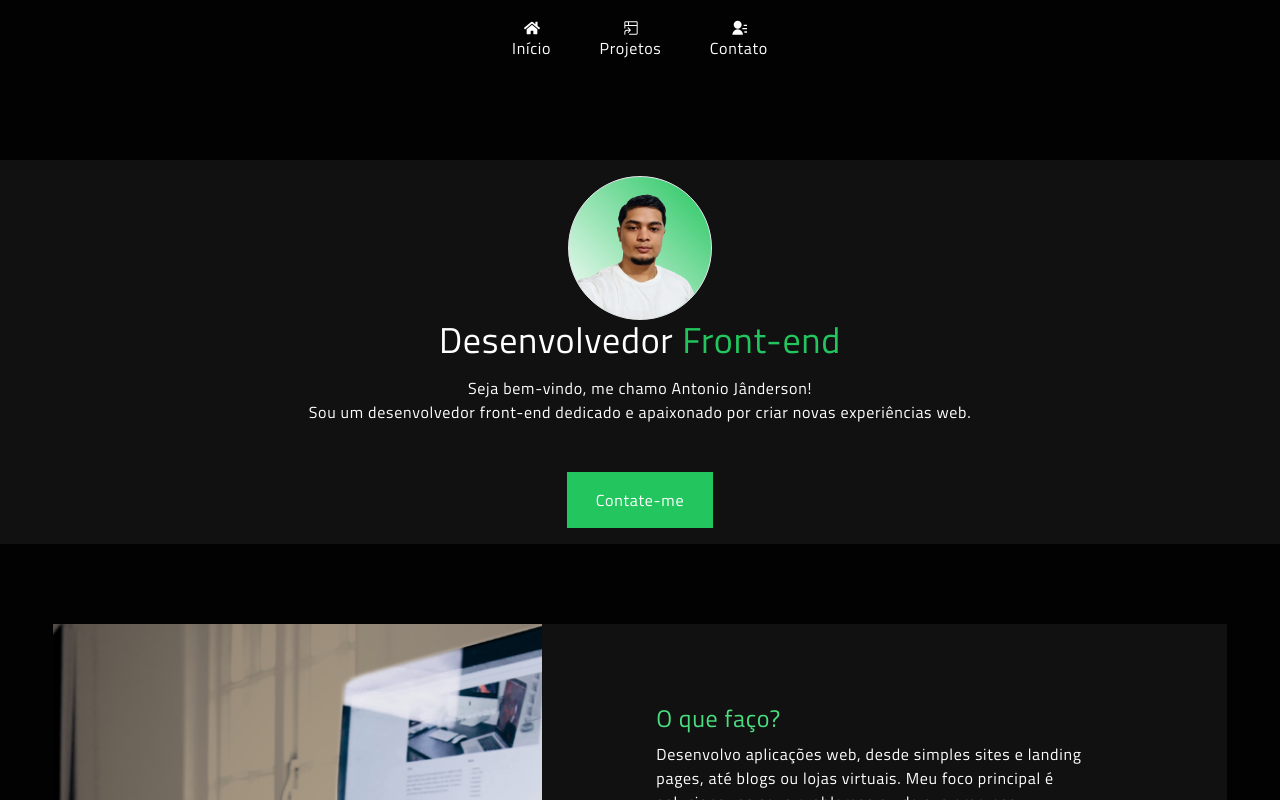
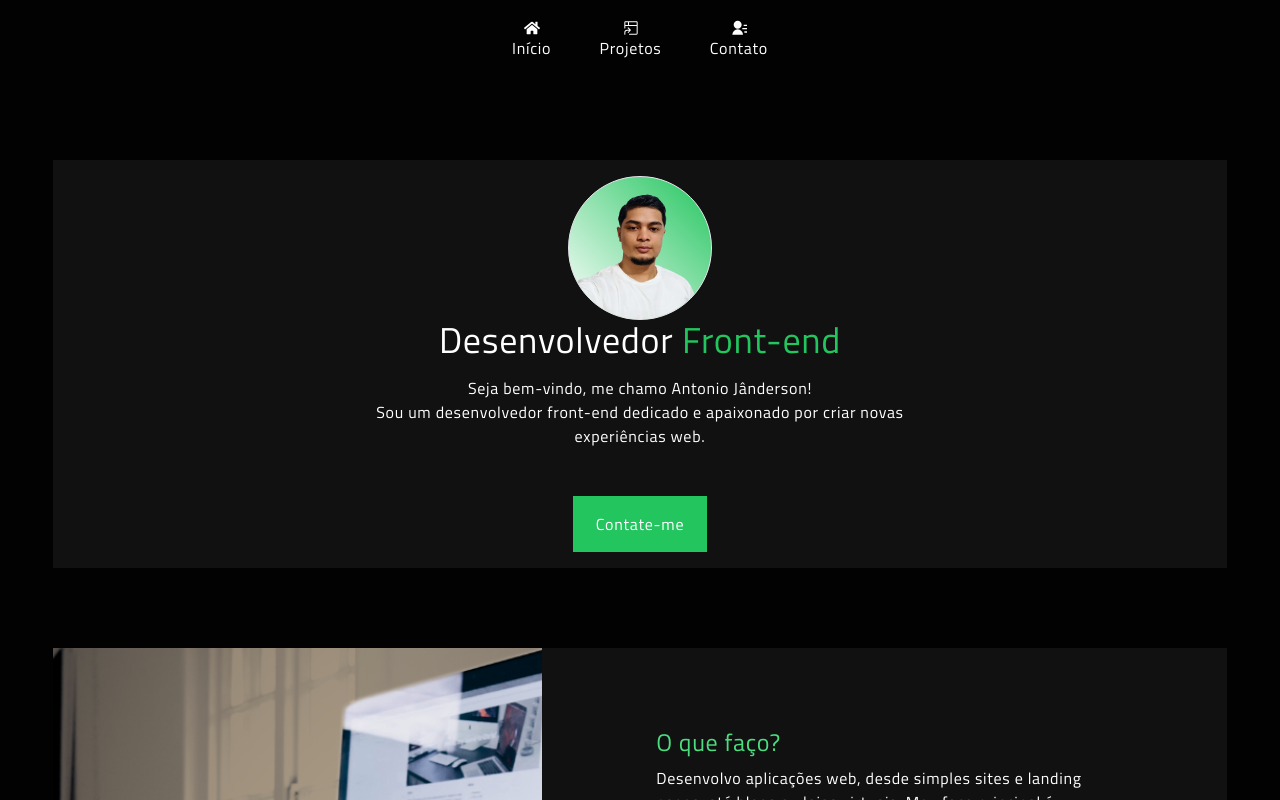
Before and after one commit to jotaMch/Portfolio_Jm, a React (Create React App) app: page / in a window 1280 px wide. Shown: the top 800 px of the page. Built offline with nearby package versions, Linux system fonts and the light colour scheme.

Commit message:
new commit

```diff
--- a/src/components/sections/SectionInit.jsx
+++ b/src/components/sections/SectionInit.jsx
@@ -18,7 +18,7 @@ const SectionInit = ({scrollToTop, isVisible}) => {
             }
             < Cabecalho />
             <div className="h-full w-full relative flex justify-center items-center">
-                <article className="flex justify-center items-center text-white container h-screen md:h-[800px] lg:h-full xl:h-full p-4 mt-0 md:mt-36 lg:mt-40 xl:mt-40 mb-20 bg-[#111] h-[500px]">
+                <article className="flex justify-center items-center text-white w-11/12 h-screen md:h-[800px] lg:h-full xl:h-full p-4 mt-0 md:mt-36 lg:mt-40 xl:mt-40 mb-20 bg-[#111] h-[500px]">
                     <div className="mx-auto md:mx-0 lg:mx-0 xl:mx-0 w-11/12 md:w-full lg:w-7/12 xl:w-7/12
                     flex flex-col justify-center items-center text-center">
                         <img src={Layout}
--- a/src/components/sections/SectionProjects.jsx
+++ b/src/components/sections/SectionProjects.jsx
@@ -44,7 +44,7 @@ const SectionProjects = ({ projects, newProject }) => {
             </button>
             }
             < Cabecalho />
-            <section className="flex flex-col justify-center md:pt-36 lg:pt-40 pt-0 xl:pt-40 container mx-auto">
+            <section className="flex flex-col justify-center md:pt-36 lg:pt-40 pt-0 xl:pt-40 w-11/12 mx-auto">
                 <div className="flex flex-col justify-center bg-[#111] p-4">
                     <h2 className="text-3xl text-white text-center mb-6" >Projeto mais recente</h2>
                     <div className="
--- a/src/components/sections/SectionSkills.jsx
+++ b/src/components/sections/SectionSkills.jsx
@@ -1,8 +1,5 @@
 import React from "react";
-import { BiLogoJavascript, BiLogoJquery } from "react-icons/bi";
-import { FaGrunt, FaGulp, FaLess, FaSass, FaHtml5, FaCss3Alt, FaBootstrap, FaReact, FaNodeJs, FaGitAlt } from "react-icons/fa";
-import { TbBrandTailwind } from "react-icons/tb";
-import { SiJest, SiMongodb, SiStyledcomponents  } from "react-icons/si"
+import { FaNodeJs } from "react-icons/fa";
 import Skills from "./skills/Skills";
 const MySkills = () => {
     return(
```
